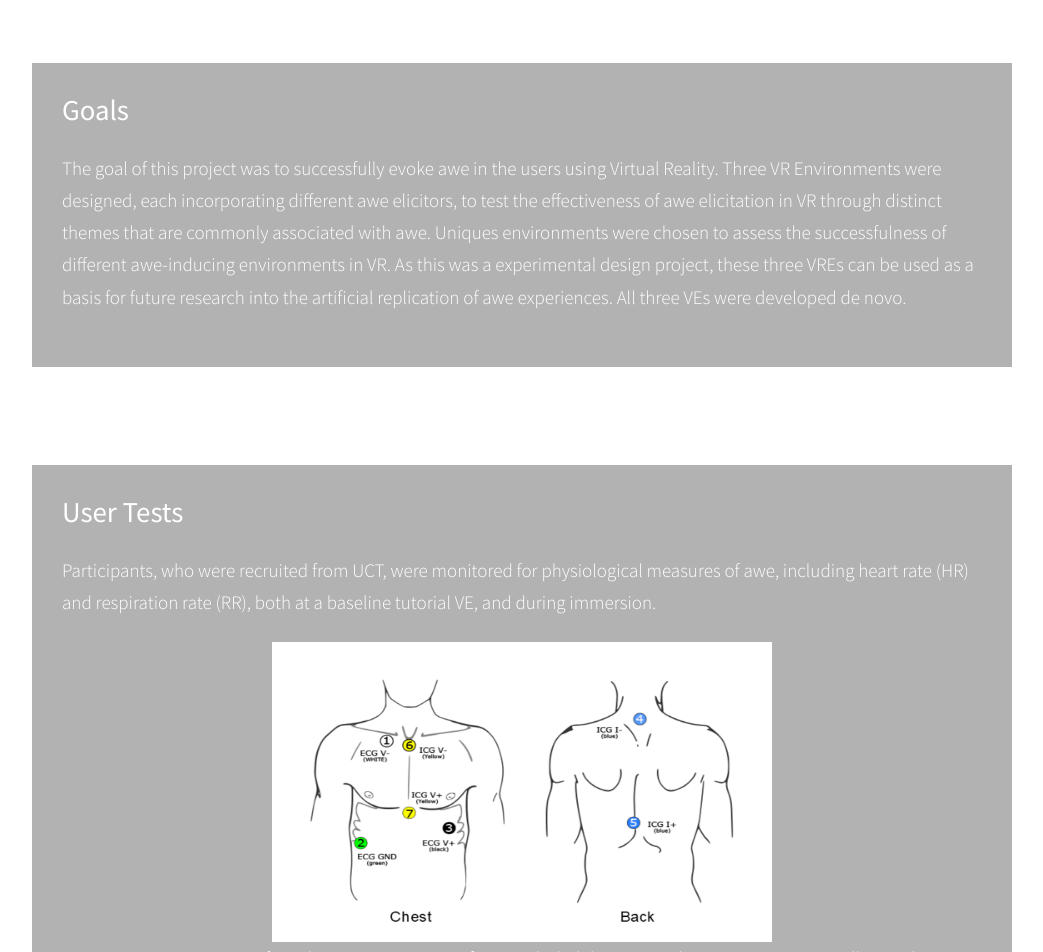
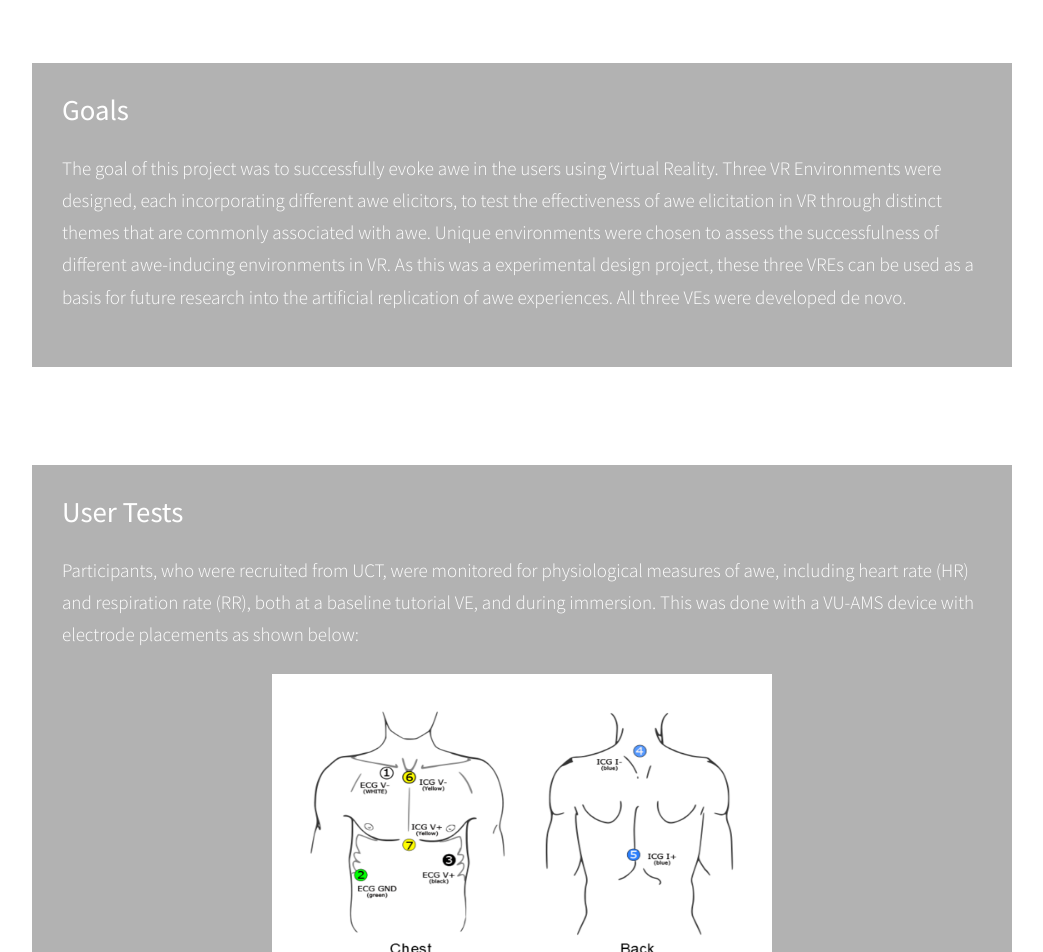
Before and after one commit to terrenceshang/VRAWE-Website, a plain HTML site: page index.html in a window 1280 px wide. Shown: the part 1188-2140 px from the top of the page, without its empty margins (108-1151 px from the left). Drawn offline with Linux system fonts and the light colour scheme.

Commit message:
Spelling etc.

```diff
--- a/index.html
+++ b/index.html
@@ -85,7 +85,7 @@ https://templatemo.com/tm-560-astro-motion
                   <h2 class="mb-4">Goals</h2>
                   <p class="mb-4">
                     The goal of this project was to successfully evoke awe in the users using Virtual Reality. Three VR Environments were designed, each incorporating different awe elicitors, to test the effectiveness of awe elicitation in VR through distinct themes that are commonly associated with awe.
-                    Uniques environments were chosen to assess the successfulness of different awe-inducing environments in VR. As this was a experimental design project, these three VREs can be used as a basis for future research into the artificial replication of awe experiences.
+                    Unique environments were chosen to assess the successfulness of different awe-inducing environments in VR. As this was a experimental design project, these three VREs can be used as a basis for future research into the artificial replication of awe experiences.
                     All three VEs were developed de novo.
                 </div>
                 <div class="circle intro-circle-1"></div>
@@ -97,7 +97,7 @@ https://templatemo.com/tm-560-astro-motion
                 <div class="intro-mid tm-bg-dark">
                   <h2 class="mb-4">User Tests</h2>
                   <p class="mb-4">
-                    Participants, who were recruited from UCT, were monitored for physiological measures of awe, including heart rate (HR) and respiration rate (RR), both at a baseline tutorial VE, and during immersion.
+                    Participants, who were recruited from UCT, were monitored for physiological measures of awe, including heart rate (HR) and respiration rate (RR), both at a baseline tutorial VE, and during immersion. This was done with a VU-AMS device with electrode placements as shown below:
                   </p>
                   <div class="intro-img-8">
                     <img src="img/electrodes.png" alt="Image" class="img-fluid intro-img-8">
```
